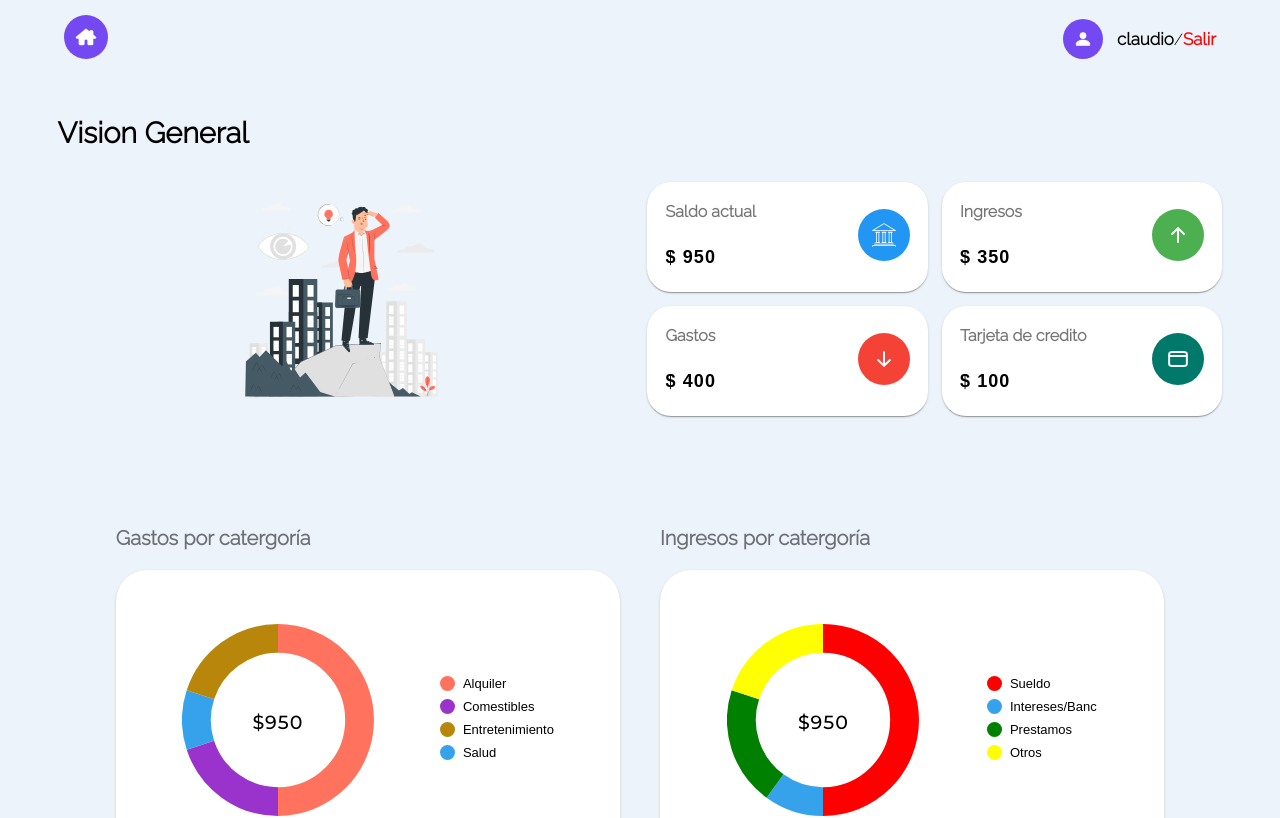
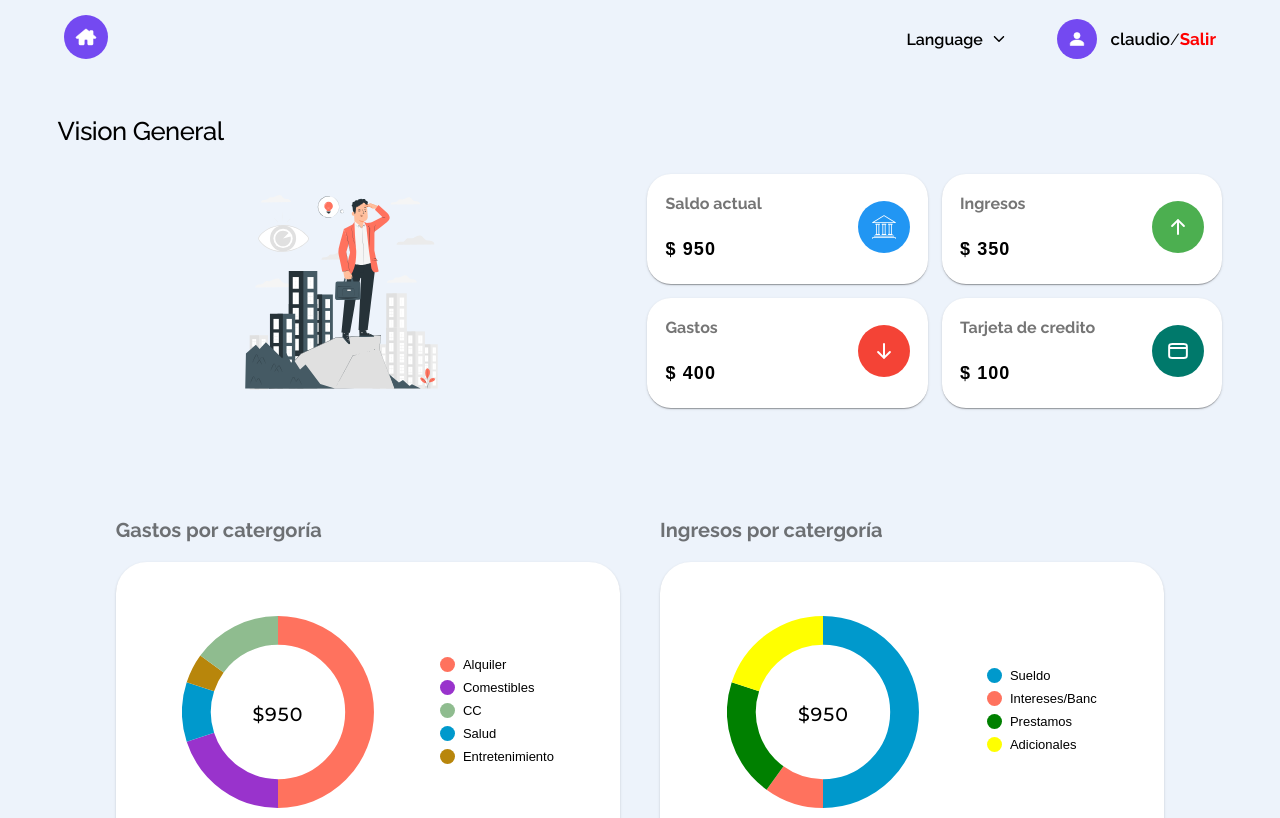
Before and after one commit to cwweb2020/spend-check, a React (Create React App) app: page /dashboard in a window 1280 px wide. Shown: the top 818 px of the page. Built offline with nearby package versions, Linux system fonts and the light colour scheme; a web font is replaced by a local one.

Commit message:
mejoras de estilos al 30/12

```diff
--- a/src/components/GastosIngresos.jsx
+++ b/src/components/GastosIngresos.jsx
@@ -8,7 +8,7 @@ const GastosIngresos = () => {
 
   ///
   ///
-
+  // gastos
   const category = [
     {
       name: "Alquiler",
@@ -22,13 +22,18 @@ const GastosIngresos = () => {
     },
     {
       name: "Salud",
-      color: "#36A2EB",
+      color: "#0099cc",
       porcentaje: 10,
     },
     {
       name: "Entretenimiento",
       color: "#b8860b",
-      porcentaje: 20,
+      porcentaje: 5,
+    },
+    {
+      name: "CC",
+      color: "#8fbc8f",
+      porcentaje: 15,
     },
   ];
 
@@ -42,17 +47,16 @@ const GastosIngresos = () => {
   // Extrae los colores después de ordenar el array
   // const orderedColors = orderedCategory.map((category) => category.color);
 
-  //
-
+  // ingresos
   const category2 = [
     {
       name: "Sueldo",
-      color: "red",
+      color: "#0099cc",
       porcentaje: 50,
     },
     {
       name: "Intereses/banc",
-      color: "#36a2eb",
+      color: "#ff725e",
       porcentaje: 10,
     },
     {
@@ -61,7 +65,7 @@ const GastosIngresos = () => {
       porcentaje: 20,
     },
     {
-      name: "Otros",
+      name: "Adicionales",
       color: "yellow",
       porcentaje: 20,
     },
--- a/src/components/Header.jsx
+++ b/src/components/Header.jsx
@@ -2,6 +2,7 @@ import React, { useContext } from "react";
 import house from "../assets/icons/house.svg";
 import { useNavigate } from "react-router-dom";
 import person from "../assets/icons/person-svgrepo-com.svg";
+import LanguageSelector from "./material-icons/LanguageSelector";
 
 const Header = () => {
   const navigate = useNavigate();
@@ -19,6 +20,7 @@ const Header = () => {
             <img src={house} alt="" />
           </div>
           <div className="person">
+            <LanguageSelector />
             <img
               //  style={{ width: "40px", height: "40px" }}
               src={person}
--- a/src/components/MedioCirculo.jsx
+++ b/src/components/MedioCirculo.jsx
@@ -6,7 +6,7 @@ const MedioCirculo = ({ porcentage, colors }) => {
     value: porcentage,
     color: colors[index],
   }));
-
+  console.log("data ", data);
   return (
     <PieChart
       data={data}
--- a/src/components/SaldoActual.jsx
+++ b/src/components/SaldoActual.jsx
@@ -9,18 +9,20 @@ import PieComponent from "./charts/PieComponent";
 const SaldoActual = () => {
   //
   //
+  //
 
   return (
     <>
       <section className="total-saldo-actual">
         <div className="total-saldo-big-container">
-          <h2>Saldo actual</h2>
+          <h2 style={title1}>Saldo actual</h2>
 
           <div style={container} className="total-saldo-wrapper">
             <div className="saldo-linear-contaienr" style={{ width: "900px" }}>
               <LinearChart />
             </div>
             <div className="saldo-bar-container" style={container2}>
+              <h3>Gastos por categoria</h3>
               <BarChartExample />
             </div>
           </div>
@@ -49,4 +51,10 @@ const container2 = {
   marginTop: "4.3125em",
 };
 
+const title1 = {
+  fontSize: "1.6em",
+  fontWeight: "500",
+  letterSpacing: "-0.5px;",
+};
+
 export default SaldoActual;
--- a/src/components/Table.jsx
+++ b/src/components/Table.jsx
@@ -26,7 +26,6 @@ const Table = ({ titulo, bg }) => {
   const location = useLocation();
   const currentUrl = location.pathname;
   const pureUrl = currentUrl.replace("/", "");
-  console.log(pureUrl);
 
   ////
   const handleDelete = (id) => () => {
--- /dev/null
+++ b/src/components/material-icons/LanguageSelector.jsx
@@ -0,0 +1,44 @@
+import React, { useState } from "react";
+import { IoIosArrowDown } from "react-icons/io";
+
+const LanguageSelector = () => {
+  const [active, setActive] = useState(false);
+  const [selectedLanguage, setSelectedLanguage] = useState("spanish");
+
+  const handleLanguageChange = (language) => {
+    setSelectedLanguage(language);
+
+    // Aquí puedes agregar lógica adicional, como cambiar el idioma en tu aplicación.
+    // Por ejemplo, puedes usar una biblioteca de internacionalización (i18n).
+  };
+
+  const habdleSelect = () => {
+    setActive(!active);
+  };
+  const dinamicClass = active ? "active" : "";
+
+  return (
+    <div className="language-selector">
+      <span onClick={habdleSelect} className="language-title">
+        Language &nbsp;{" "}
+        <IoIosArrowDown
+          style={{
+            transform: active ? "rotate(180deg)" : "rotate(0deg)",
+            transition: active
+              ? "all 300ms"
+              : active === false
+              ? "all 300ms"
+              : "",
+          }}
+        />
+      </span>
+      <ul className={`${dinamicClass} `}>
+        <li>spanish</li>
+        <hr />
+        <li>english</li>
+      </ul>
+    </div>
+  );
+};
+
+export default LanguageSelector;
--- a/src/styles/base.scss
+++ b/src/styles/base.scss
@@ -1,4 +1,4 @@
-@import url("https://fonts.googleapis.com/css2?family=Raleway:wght@200;300&display=swap");
+@import url("https://fonts.googleapis.com/css2?family=Raleway:wght@300;400;500;600;700&display=swap");
 @import url("https://fonts.googleapis.com/css2?family=Numans&display=swap");
 
 * {
@@ -30,3 +30,4 @@ body {
 @import "balance";
 @import "balanceCard";
 @import "modalForm";
+@import "languageSelector";
--- a/src/styles/card.scss
+++ b/src/styles/card.scss
@@ -11,7 +11,9 @@
     width: 91%;
     margin: auto;
     h3 {
-      font-size: 1.812em;
+      font-size: 1.6em;
+      font-weight: 500;
+      letter-spacing: -0.5px;
       margin: 0 0 1.1em 0;
     }
 
--- a/src/styles/header.scss
+++ b/src/styles/header.scss
@@ -29,6 +29,7 @@
       h3 {
         margin-left: 0.812em;
         font-size: 1.06em;
+        font-weight: 600;
       }
     }
   }
--- /dev/null
+++ b/src/styles/languageSelector.scss
@@ -0,0 +1,48 @@
+// @import "variables";
+
+.language-selector {
+  display: flex;
+  flex-direction: column;
+  position: relative;
+  font-weight: bold;
+  margin-right: 1.25em;
+
+  .language-title {
+    font-weight: 600;
+    margin-right: 1.875em;
+    cursor: pointer;
+    display: flex;
+    align-items: center;
+  }
+
+  ul {
+    position: absolute;
+    top: 130%;
+    list-style: none;
+    background: white;
+    text-transform: capitalize;
+    font-size: 0.875em;
+    right: 50%;
+    box-shadow: $shadow;
+    border-radius: 10px;
+    min-width: 10em;
+    display: none;
+
+    li {
+      margin: 12px 0 15px;
+      cursor: pointer;
+      padding: 6px 0 0 20px;
+      letter-spacing: 1.1px;
+      font-weight: 600;
+
+      &:hover {
+        color: #0099cc;
+        transition: all 200ms;
+      }
+    }
+  }
+}
+
+.active {
+  display: block !important;
+}
--- a/src/styles/table.scss
+++ b/src/styles/table.scss
@@ -26,6 +26,7 @@
       h2 {
         // margin-bottom: 1.3em;
         font-size: 1.8em;
+        font-weight: 500;
       }
     }
     width: 75%;
```
